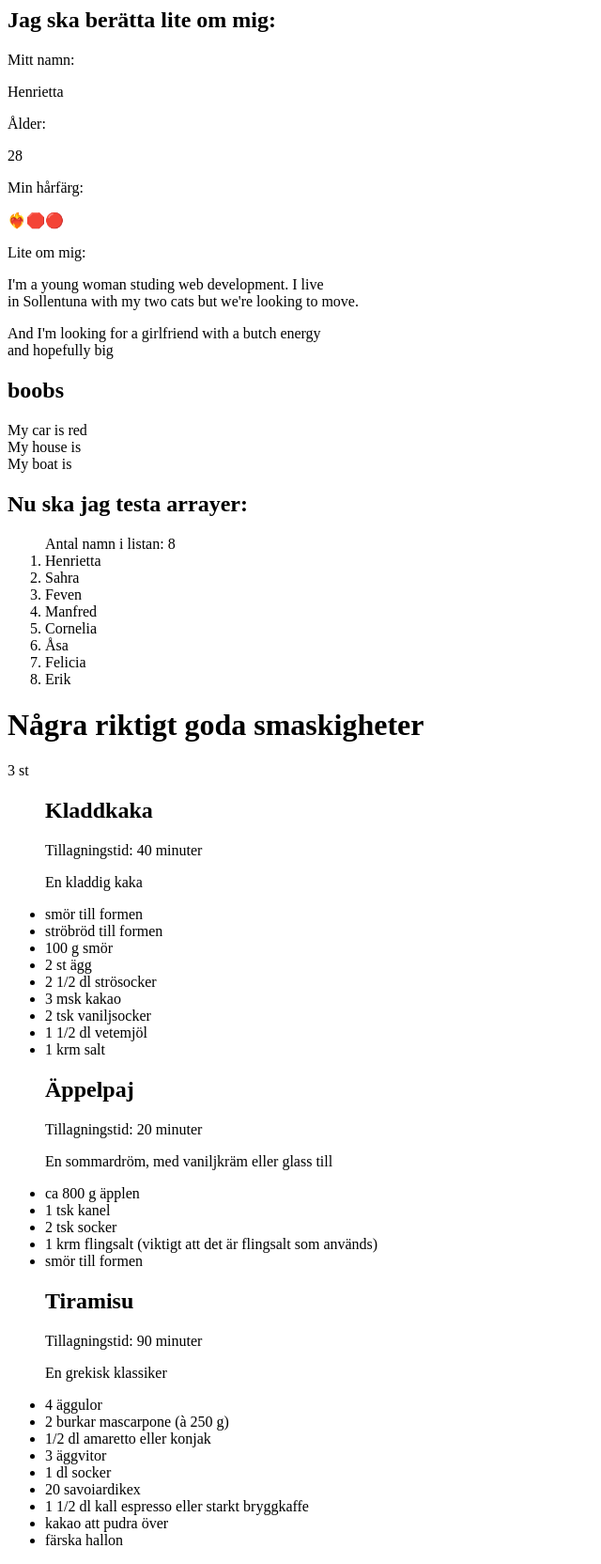
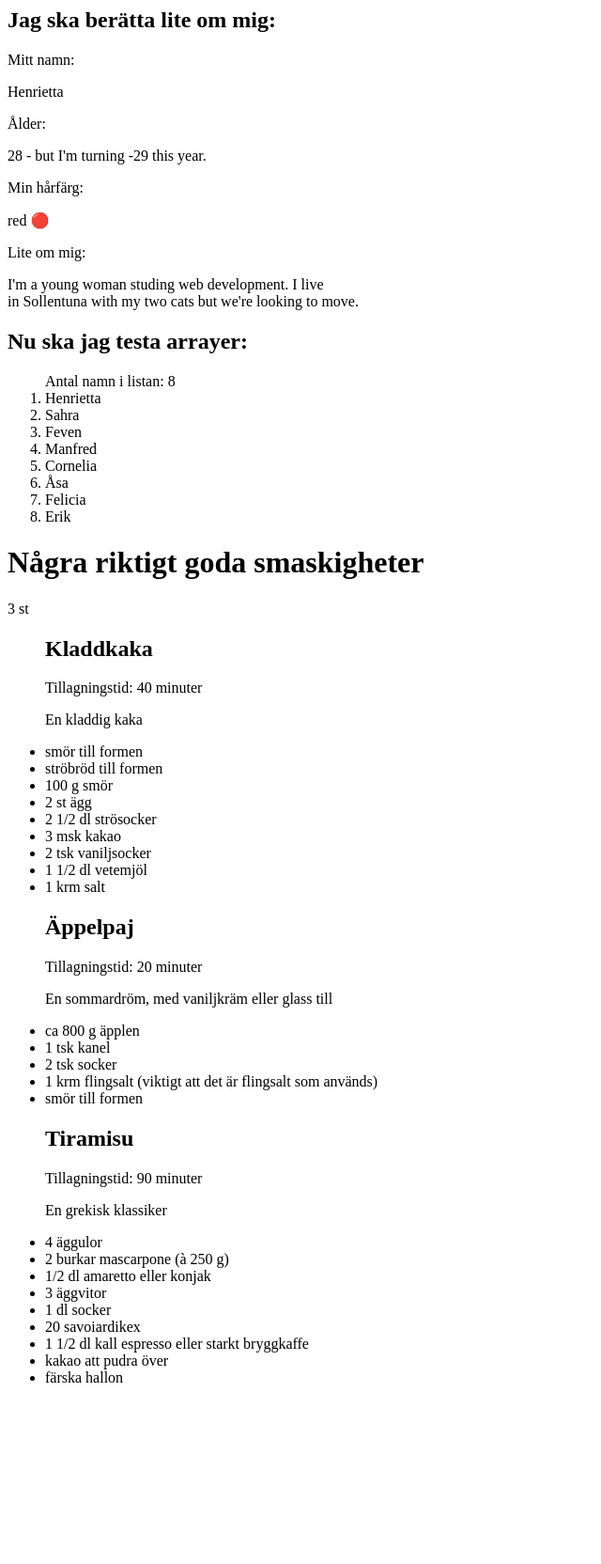
Before and after one commit to henriettajeans/php-trials, a PHP site: page /test.php in a window 1280 px wide. Shown: the whole page at 94% size, without its empty margins (0-640 px from the left). After the commit the page ends 1471 px from the top, so only its background shows below. Run offline with PHP 8.4, Linux system fonts and the light colour scheme; data that the repository does not hold is empty.

Commit message:
cleaned up code in first exercises

```diff
--- a/exercises/test.php
+++ b/exercises/test.php
@@ -7,41 +7,42 @@
     <title>Document</title>
 </head>
 
+<!-- Jag deklarerar fakta i php-taggen som jag sedn anropar i HTML-bodyn -->
+<?php
+$name = "Henrietta";
+$haircolor = "red 🔴";
+$age = 28;
+$birthyear = 1994;
+$bio = "I'm a young woman studing web development. I live <br> in Sollentuna with my two cats but we're looking to move.";
+
+function getAge($birthyear)
+{
+    $nextAge = $birthyear - 2023;
+    return $nextAge;
+}
+?>
+
 <body>
     <h2>Jag ska berätta lite om mig:</h2>
     <p>Mitt namn: </p>
     <?php
-    $name = "Henrietta";
-
-    $hairColor = "red";
-
-    echo "<p>" . $name . $bio . "</p>"
-
-
+    echo $name;
     ?>
     <p>Ålder: </p>
     <?php
-    $age = 28;
-    echo "<p>" . $age . "</p>"
+    echo $age;
+    echo "<span> - but I'm turning " . getAge($birthyear) . " this year. </span>"
+
     ?>
     <p>Min hårfärg: </p>
     <?php
-    $hairColor = "❤️‍🔥🛑🔴";
-    echo "<p>" . $hairColor . "</p>"
+    echo $haircolor;
     ?>
     <p>Lite om mig: </p>
     <?php
-    $bio = "I'm a young woman studing web development. I live <br> in Sollentuna with my two cats but we're looking to move.";
-    echo "<p>" . $bio . "</p><span> And I'm looking for a girlfriend with a butch energy <br> and hopefully big </span> <h2> boobs</h2>"
+    echo $bio;
     ?>
 
-    <?php
-    $color = "red";
-    echo "My car is " . $color . "<br>";
-    echo "My house is " . $COLOR . "<br>";
-    echo "My boat is " . $coLOR . "<br>";
-
-    ?>
 
     <?php
     echo "<h2> Nu ska jag testa arrayer: </h2>";
```
